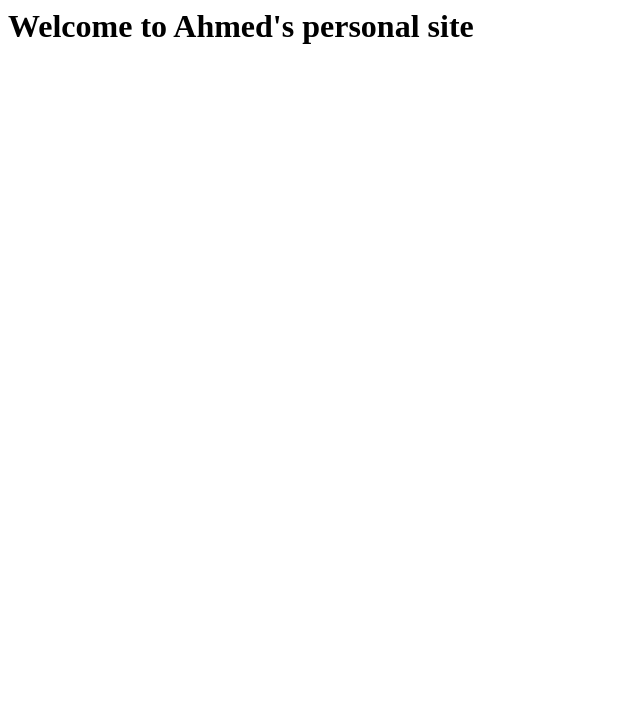
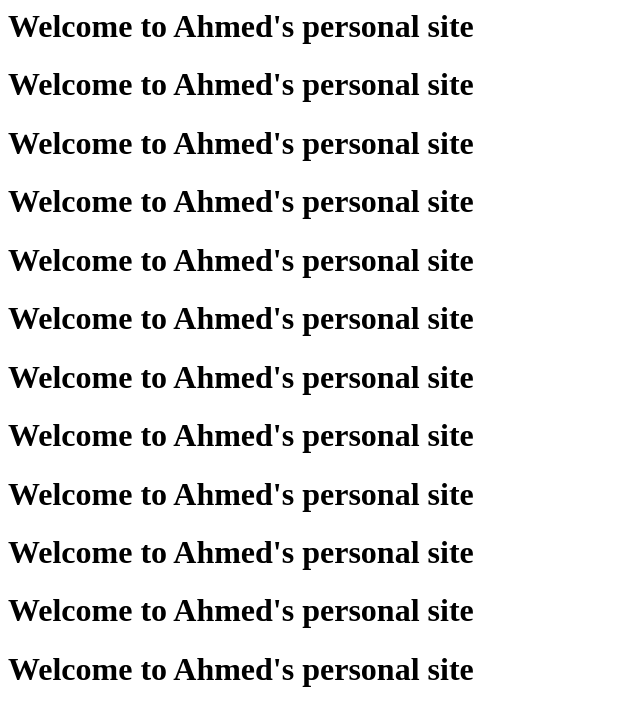
Before and after one commit to ahmedamsoliman-1/ahmedamsoliman-2, a Node server app: page / in a window 1280 px wide. Shown: the top 726 px of the page, without its empty margins (0-640 px from the left). Run offline with Node 20, Linux system fonts and the light colour scheme; some libraries are stand-ins or nearby versions.

Commit message:
Update landing.ejs

```diff
--- a/views/landing.ejs
+++ b/views/landing.ejs
@@ -1 +1,12 @@
 <h1>Welcome to Ahmed's personal site</h1>
+<h1>Welcome to Ahmed's personal site</h1>
+<h1>Welcome to Ahmed's personal site</h1>
+<h1>Welcome to Ahmed's personal site</h1>
+<h1>Welcome to Ahmed's personal site</h1>
+<h1>Welcome to Ahmed's personal site</h1>
+<h1>Welcome to Ahmed's personal site</h1>
+<h1>Welcome to Ahmed's personal site</h1>
+<h1>Welcome to Ahmed's personal site</h1>
+<h1>Welcome to Ahmed's personal site</h1>
+<h1>Welcome to Ahmed's personal site</h1>
+<h1>Welcome to Ahmed's personal site</h1>
```
